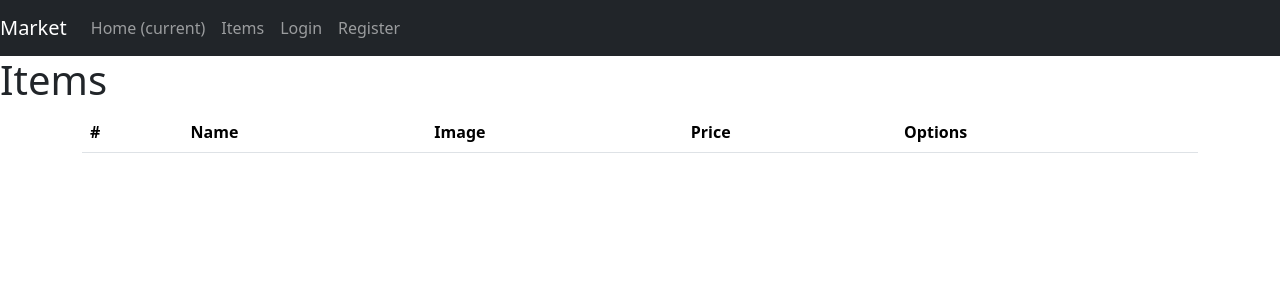
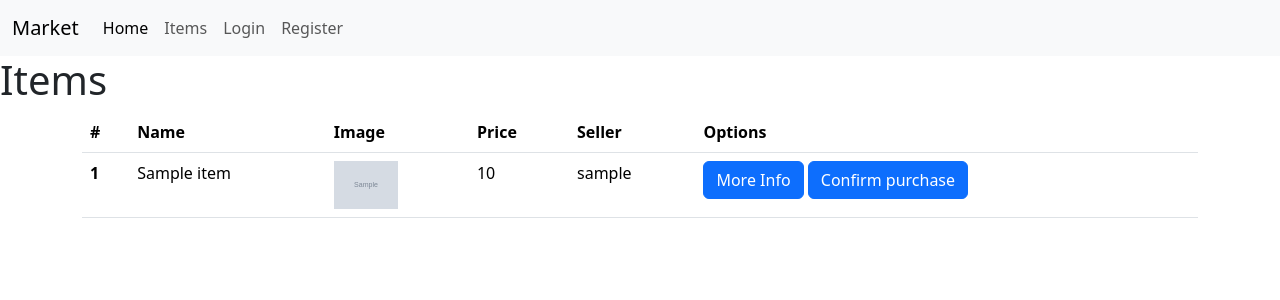
Before and after one commit to springerearly/market, a Django app: page /items/ in a window 1280 px wide. Shown: the top 300 px of the page. Run offline with Django 4.2, Linux system fonts and the light colour scheme; tables that the repository leaves empty hold one stand-in row (values such as "Sample post"); grey boxes marked "Sample" are stand-in pictures; lists and menus that the app fills with data are empty; some libraries are stand-ins or nearby versions.

Commit message:
make features

```diff
--- a/code/market/main/models.py
+++ b/code/market/main/models.py
@@ -1,5 +1,5 @@
 from django.db import models
-from django.db.models import CharField, IntegerField, ForeignKey
+from django.db.models import CharField, IntegerField, ForeignKey, BooleanField
 from django.contrib.auth.models import User
 
 
@@ -11,6 +11,7 @@ class Item(models.Model):
     price = IntegerField()
     description = CharField(max_length=1024)
     image_url = CharField(max_length=512)
+    is_for_sale = BooleanField(default=True)
 
     def __str__(self):
         return self.name
--- a/code/market/main/templates/main/items.html
+++ b/code/market/main/templates/main/items.html
@@ -3,7 +3,11 @@
     Market - Items
 {% endblock %}
 {% block pageheader %}
-    <h1>Items</h1>
+    {% if items_page %}
+        <h1>Items</h1>
+    {% else %}
+        <h1>My Items</h1>
+    {% endif %}
 {% endblock %}
 {% block content %}
     <table class="table table-hover">
@@ -13,7 +17,15 @@
             <th scope="col">Name</th>
             <th scope="col">Image</th>
             <th scope="col">Price</th>
+            {% if items_page %}
+                <th scope="col">Seller</th>
+            {% endif %}
             <th scope="col">Options</th>
+            {% if not items_page %}
+                <th scope="col">Status</th>
+            {% endif %}
+
+
         </tr>
         </thead>
         <tbody>
@@ -26,18 +38,30 @@
                     <img alt="image" style="width:64px" src="{{ item.image_url }}">
                 </td>
                 <td>{{ item.price }}</td>
+                {% if items_page %}
+                    <td>{{ item.owner.username }}</td>
+                {% endif %}
                 <td>
                     <button type="button" class="btn btn-primary" data-bs-toggle="modal"
                             data-bs-target="#Modal-MoreInfo{{ item.pk }}">
                         More Info
                     </button>
-
-                    <button type="button" class="btn btn-primary" data-bs-toggle="modal"
-                            data-bs-target="#Modal-PurchaseConfirm{{ item.pk }}">
-                        Purchase confirm
-                    </button>
+                    {% if items_page %}
+                        <button type="button" class="btn btn-primary" data-bs-toggle="modal"
+                                data-bs-target="#Modal-PurchaseConfirm{{ item.pk }}">
+                            Confirm purchase
+                        </button>
+                    {% else %}
+                        <button type="button" class="btn btn-primary" data-bs-toggle="modal"
+                                data-bs-target="#Modal-PutupForSale{{ item.pk }}">
+                            Put up for sale
+                        </button>
+                    {% endif %}
                     {% include 'includes/items_modals.html' %}
                 </td>
+                {% if not items_page %}
+                    <td>{% if item.is_for_sale %}For sale {% else %} Not for sale{% endif %}</td>
+                {% endif %}
             </tr>
         {% endfor %}
         </tbody>
--- a/code/market/main/urls.py
+++ b/code/market/main/urls.py
@@ -5,6 +5,7 @@ urlpatterns = [
     path('', views.homepage, name='index'),
     path('home/', views.homepage, name='home'),
     path('items/', views.itemspage, name='items'),
+    path('my-items/', views.my_itemspage, name='my-items'),
     path('login/', views.loginpage, name='login'),
     path('logout/', views.logoutpage, name='logout'),
     path('register/', views.registerpage, name='register'),
--- a/code/market/main/views.py
+++ b/code/market/main/views.py
@@ -13,20 +13,46 @@ def homepage(request):
 
 def itemspage(request):
     if request.method == 'GET':
-        items = Item.objects.filter(owner__item=None)
+        items = Item.objects.exclude(owner__username=request.user.username).filter(is_for_sale=True)
         context = {
-            'items': items
+            'items': items,
+            'items_page': True,
+
         }
         return render(request=request, template_name='main/items.html', context=context)
     if request.method == 'POST':
-        purchased_item = request.POST.get('purchased-item')
-        if purchased_item:
-            purchased_item_object = Item.objects.get(name=purchased_item)
+        purchased_item_id = request.POST.get('purchased-item-id')
+        if purchased_item_id:
+            purchased_item_object = Item.objects.get(pk=purchased_item_id)
             purchased_item_object.owner = request.user
+            purchased_item_object.is_for_sale = False
             purchased_item_object.save()
             messages.success(request=request,
                              message=f'Congratulations! You just bought {purchased_item_object} for {purchased_item_object.price}')
         return redirect('items')
+
+
+def my_itemspage(request):
+    if request.method == 'GET':
+        items = Item.objects.filter(owner__username=request.user.username)
+        context = {
+            'items': items,
+            'items_page': False,
+        }
+        return render(request=request, template_name='main/items.html', context=context)
+    if request.method == 'POST':
+        item_for_sale_id = request.POST.get('item-for-sale-id')
+        new_price = request.POST.get('new-price')
+        new_description = request.POST.get('new-description')
+        if item_for_sale_id and new_price and new_description:
+            item_for_sale_object = Item.objects.get(pk=item_for_sale_id)
+            item_for_sale_object.price = new_price
+            item_for_sale_object.description = new_description
+            item_for_sale_object.is_for_sale = True
+            item_for_sale_object.save()
+            messages.success(request=request,
+                             message=f'Congratulations! You just bought {item_for_sale_object.name} for {item_for_sale_object.price}')
+        return redirect('my-items')
 
 
 def loginpage(request):
@@ -68,5 +94,6 @@ def registerpage(request):
                 message=f'You have registered your account successfully! Logged in as {username}')
             return redirect('home')
         else:
-            messages.error(request=request, message=f'Account registration was unsuccessfull with errors: {form.errors}')
+            messages.error(request=request,
+                           message=form.errors)
             return redirect('register')
--- a/code/market/market/settings.py
+++ b/code/market/market/settings.py
@@ -27,7 +27,7 @@ SECRET_KEY = 'django-insecure-5#o=5o266$zt@81we+x(ch6z9yiszsdyd^3ok#(*4wi#tx3f$-
 # SECURITY WARNING: don't run with debug turned on in production!
 DEBUG = True
 
-ALLOWED_HOSTS = []
+ALLOWED_HOSTS = ['*']
 
 
 # Application definition
--- a/code/market/templates/includes/items_modals.html
+++ b/code/market/templates/includes/items_modals.html
@@ -36,7 +36,7 @@
                         By clicking Purchase, you will buy this item from the market
                     </h6>
                     <br>
-                    <input type="hidden" name="purchased-item" value="{{ item.name }}">
+                    <input type="hidden" name="purchased-item-id" value="{{ item.pk }}">
                     <button type="submit" class="btn btn-outline-success btn-block">Purchase</button>
                 </form>
             </div>
@@ -46,3 +46,41 @@
         </div>
     </div>
 </div>
+
+<div class="modal fade" id="Modal-PutupForSale{{ item.pk }}" tabindex="-1" aria-labelledby="exampleModalLabel"
+     aria-hidden="true">
+    <div class="modal-dialog">
+        <div class="modal-content">
+            <div class="modal-header">
+                <h1 class="modal-title fs-5" id="exampleModalLabel">Are you sure you want to sale {{ item.name }} ?</h1>
+                <button type="button" class="btn-close" data-bs-dismiss="modal" aria-label="Close"></button>
+            </div>
+            <div class="modal-body">
+                <form method="POST">
+                    {% csrf_token %}
+                    <h4 class="text-center">
+                        {{ item.name }} costs {{ item.price }}$
+                    </h4>
+                    <br>
+                    <h6 class="text-center">
+                        By clicking Confirm, you will put this item up for sale in the market
+                    </h6>
+                    <br>
+                    <input type="hidden" name="item-for-sale-id" value="{{ item.pk }}">
+                    <label for="inputNewPrice">
+                        Price
+                    </label>
+                    <input type="number" id="inputNewPrice" class="form-control" placeholder="Put price" name="new-price" value="1" required autofocus>
+                    <label for="inputNewDescription">
+                        Description
+                    </label>
+                    <input type="text" id="inputNewDescription" class="form-control" placeholder="Put price" name="new-description" value="My Description" required autofocus>
+                    <button type="submit" class="btn btn-outline-success btn-block">Confirm</button>
+                </form>
+            </div>
+            <div class="modal-footer">
+                <button type="button" class="btn btn-secondary" data-bs-dismiss="modal">Close</button>
+            </div>
+        </div>
+    </div>
+</div>
--- a/code/market/templates/includes/navbar.html
+++ b/code/market/templates/includes/navbar.html
@@ -1,33 +1,58 @@
-<nav class="navbar navbar-expand-md navbar-dark bg-dark">
+{#<nav class="navbar navbar-expand-sm navbar-dark bg-dark">#}
+{#    <a class="navbar-brand" href="{% url 'home' %}">Market</a>#}
+{#    <button class="navbar-toggler" type="button" data-toggle="collapse" data-target="#navbarNav">#}
+{#        <span class="navbar-toggler-icon"></span>#}
+{#    </button>#}
+{#    <div class="collapse navbar-collapse" id="navbarNav">#}
+{#        <ul class="navbar-nav mr-auto">#}
+{#            <li class="nav-item active">#}
+{#                <a class="nav-link" href="{% url 'home' %}">Home</a>#}
+{#            </li>#}
+{#            <li class="nav-item">#}
+{#                <a class="nav-link" href="{% url 'items' %}">Items</a>#}
+{#            </li>#}
+{#        </ul>#}
+{#        <ul class="navbar-nav">#}
+{#            {% if user.is_authenticated %}#}
+{#                <li class="nav-item">#}
+{#                    <a class="nav-link" href="{% url 'my-items' %}">My Items</a>#}
+{#                </li>#}
+{#                <li class="nav-item ">#}
+{#                    <a class="nav-link" href="#">Hello, {{ user.username }}</a>#}
+{#                </li>#}
+{#                <li class="nav-item">#}
+{#                    <a class="nav-link" href="{% url 'logout' %}">Logout</a>#}
+{#                </li>#}
+{#            {% else %}#}
+{#                <li class="nav-item">#}
+{#                    <a class="nav-link" href="{% url 'login' %}">Login</a>#}
+{#                </li>#}
+{#                <li class="nav-item">#}
+{#                    <a class="nav-link" href="{% url 'register' %}">Register</a>#}
+{#                </li>#}
+{#            {% endif %}#}
+{#        </ul>#}
+{#    </div>#}
+{#</nav>#}
+<nav class="navbar navbar-expand-lg bg-body-tertiary">
+  <div class="container-fluid">
     <a class="navbar-brand" href="{% url 'home' %}">Market</a>
-    <button class="navbar-toggler" type="button" data-toggle="collapse" data-target="#navbarNav">
-        <span class="navbar-toggler-icon"></span>
+    <button class="navbar-toggler" type="button" data-bs-toggle="collapse" data-bs-target="#navbarNavAltMarkup" aria-controls="navbarNavAltMarkup" aria-expanded="false" aria-label="Toggle navigation">
+      <span class="navbar-toggler-icon"></span>
     </button>
-    <div class="collapse navbar-collapse" id="navbarNav">
-        <ul class="navbar-nav mr-auto">
-            <li class="nav-item active">
-                <a class="nav-link" href="{% url 'home' %}">Home <span class="sr-only">(current)</span></a>
-            </li>
-            <li class="nav-item">
-                <a class="nav-link" href="{% url 'items' %}">Items</a>
-            </li>
-        </ul>
-        <ul class="navbar-nav">
-            {% if user.is_authenticated %}
-                <li class="nav-item ">
+    <div class="collapse navbar-collapse" id="navbarNavAltMarkup">
+      <div class="navbar-nav">
+        <a class="nav-link active" aria-current="page" href="{% url 'home' %}">Home</a>
+        <a class="nav-link" href="{% url 'items' %}">Items</a>
+        {% if user.is_authenticated %}
+                    <a class="nav-link" href="{% url 'my-items' %}">My Items</a>
                     <a class="nav-link" href="#">Hello, {{ user.username }}</a>
-                </li>
-                <li class="nav-item">
                     <a class="nav-link" href="{% url 'logout' %}">Logout</a>
-                </li>
             {% else %}
-                <li class="nav-item">
                     <a class="nav-link" href="{% url 'login' %}">Login</a>
-                </li>
-                <li class="nav-item">
                     <a class="nav-link" href="{% url 'register' %}">Register</a>
-                </li>
             {% endif %}
-        </ul>
+      </div>
     </div>
+  </div>
 </nav>
```
Also changed, not shown: code/market/main/migrations/0003_item_is_for_sale.py (added).
